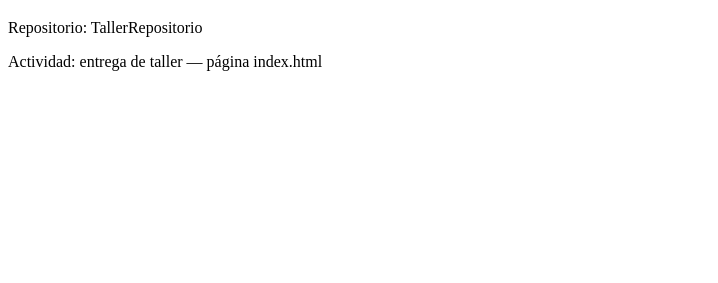
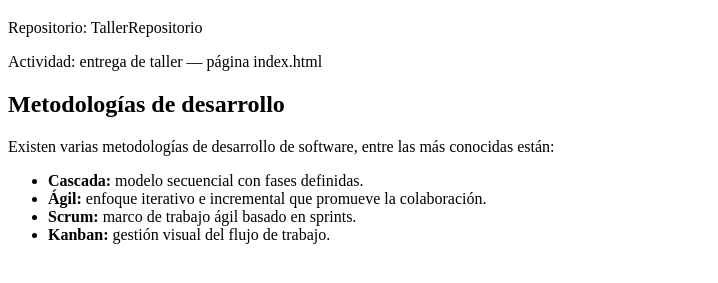
Before and after one commit to judac28/TallerRepositorio, a plain HTML site: page index.html in a window 1280 px wide. Shown: the part 61-344 px from the top of the page, without its empty margins (0-718 px from the left). Drawn offline with Linux system fonts and the light colour scheme.

Commit message:
Agregué lista de metodologías de desarrollo en index.html

```diff
--- a/index.html
+++ b/index.html
@@ -11,5 +11,13 @@
     <p>Repositorio: TallerRepositorio</p>
     <p>Actividad: entrega de taller — página index.html</p>
   </main>
+  <h2>Metodologías de desarrollo</h2>
+<p>Existen varias metodologías de desarrollo de software, entre las más conocidas están:</p>
+<ul>
+  <li><strong>Cascada:</strong> modelo secuencial con fases definidas.</li>
+  <li><strong>Ágil:</strong> enfoque iterativo e incremental que promueve la colaboración.</li>
+  <li><strong>Scrum:</strong> marco de trabajo ágil basado en sprints.</li>
+  <li><strong>Kanban:</strong> gestión visual del flujo de trabajo.</li>
+</ul>
 </body>
 </html>
```
